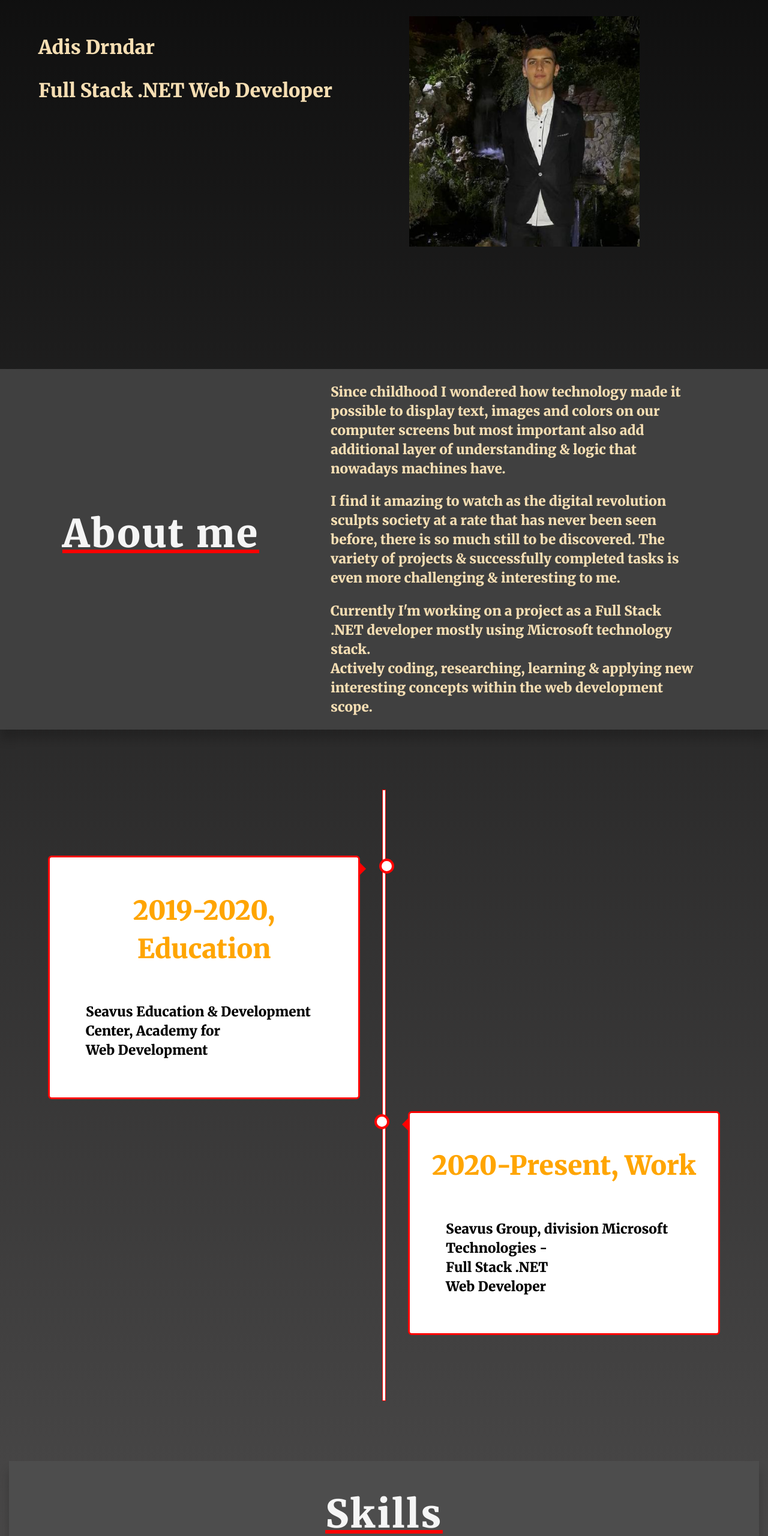
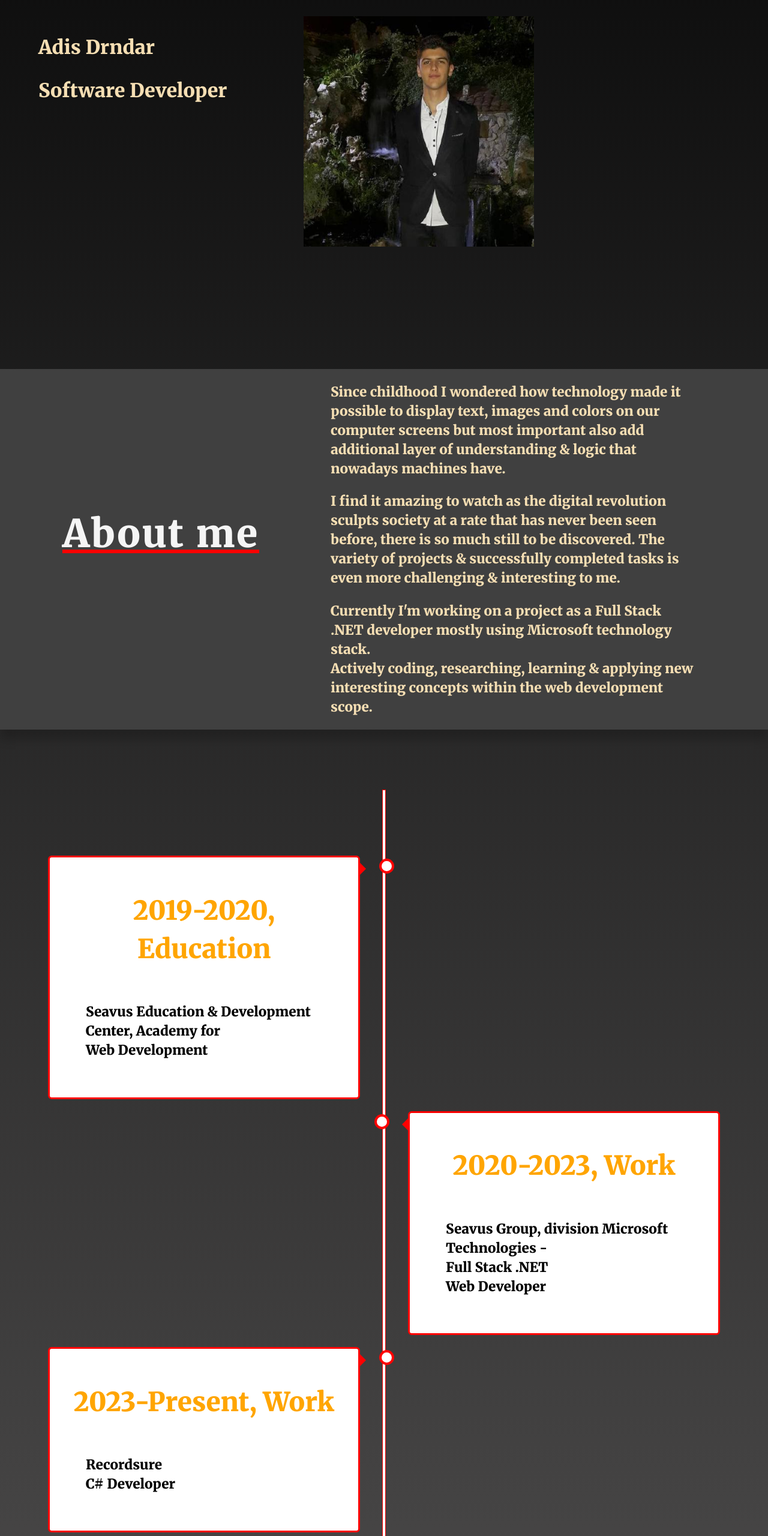
Before and after one commit to adodrndarr/Adis-Drndar__Frontend, a plain HTML site: page index.html in a window 1280 px wide. Shown: the part 220-2780 px from the top of the page at 60% size. Drawn offline with Linux system fonts and the light colour scheme.

Commit message:
Update timeline

```diff
--- a/index.html
+++ b/index.html
@@ -46,7 +46,7 @@
         <div class="personal-info__container">
             <div class="personal__info">
                 <h3>Adis Drndar </h3>
-                <h3>Full Stack .NET Web Developer</h3>
+                <h3>Software Developer</h3>
             </div>
             <div class="personal-img__container">
                 <img
@@ -104,9 +104,20 @@
         <div class="experience-timeline__container right">
             <a href="https://www.seavus.com" target="_blank">
                 <div class="timeline-header">
-                    <h2>2020-Present, Work</h2>
+                    <h2>2020-2023, Work</h2>
                     <p class="timeline-content">
                         Seavus Group, division Microsoft Technologies - <br /> Full Stack .NET <br /> Web Developer
+                    </p>
+                </div>
+            </a>
+        </div>
+
+        <div class="experience-timeline__container left">
+            <a href="https://recordsure.com/" target="_blank">
+                <div class="timeline-header">
+                    <h2>2023-Present, Work</h2>
+                    <p class="timeline-content">
+                        Recordsure <br /> C# Developer
                     </p>
                 </div>
             </a>
@@ -190,7 +201,7 @@
                             <li>
                                 <span class="text-yellow underline-green">Backend experience</span>
                                 <ul>
-                                    <li>Built multiple applications using C#, ASP.NET Core, .NET Core Web API following
+                                    <li>Built multiple applications using C#, SQL, ASP.NET Core, Microservices, Kubernetes, .NET Core Web API following
                                         N-Tier and Clean Architecture.</li>
                                 </ul>
                             </li>
@@ -258,10 +269,14 @@
                             <li class="text-left">Visual Studio</li>
                             <li class="text-left">Microsoft SQL Server Management Studio</li>
                             <li class="text-left">Visual Studio Code</li>
+
                             <li class="text-left">Postman</li>
                             <li class="text-left">Entity Framework, Dapper & ADO.NET</li>
                             <li class="text-left">Swagger, Automapper, Nlog</li>
                             <li class="text-left">Git in general</li>
+                            <li class="text-left">Microservices</li>
+                            <li class="text-left">Kubernetes</li>
+
                             <li class="text-left">Unit testing using nUnit and xUnit</li>
                             <li class="text-left">CQRS pattern with MediatR</li>
                             <li class="text-left">Clean(Onion) Architecture, N-Tier Architecture</li>
```
